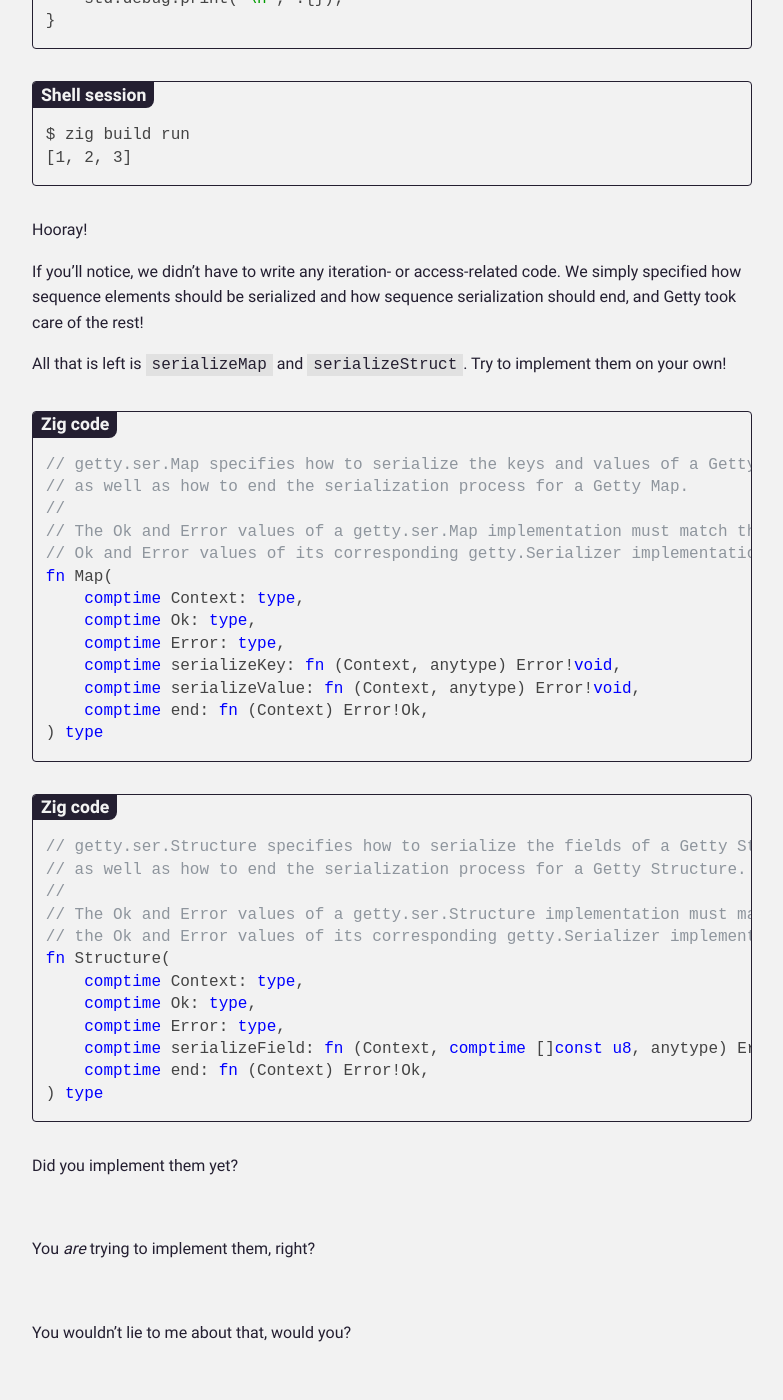
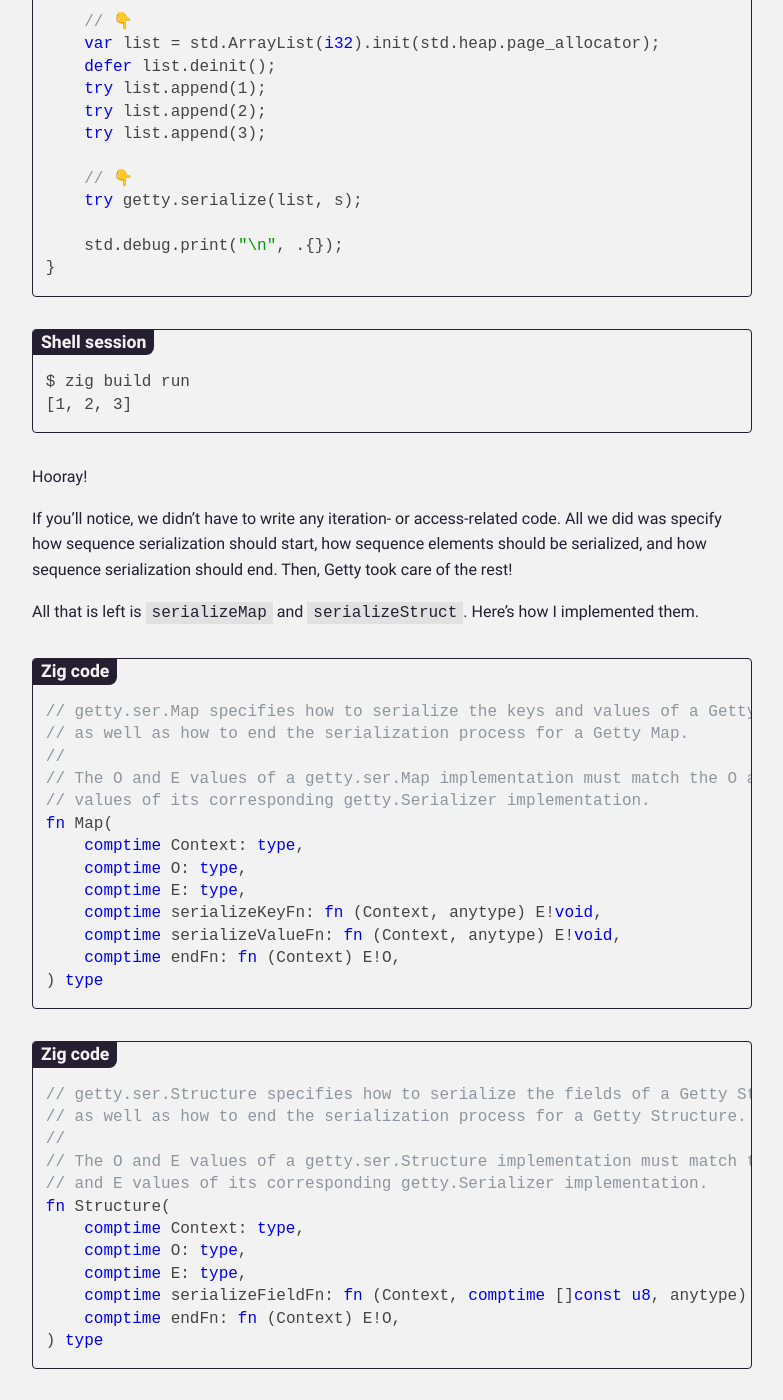
Before and after one commit to getty-zig/getty.so, a Jekyll site: the page built from pages/guide/serializers.md, in a window 1280 px wide and 1400 px high, scrolled down 10657 px. Shown: the whole window, without its empty margins (248-1031 px from the left). Built offline with Jekyll 4.4.1, drawn with Linux system fonts in a browser that asks for light colours; some of the changed text lies outside the part shown.

Commit message:
guide: Update serializers

```diff
--- a/pages/guide/serializers.md
+++ b/pages/guide/serializers.md
@@ -8,7 +8,10 @@ SPDX-License-Identifier: LGPL-2.1-or-later
 
 # Serializers
 
-We will now write a JSON serializer that serializes values by printing their JSON equivalent to `STDERR`. Note that any code we write will be in `src/main.zig` and will be labeled as such.
+Let's write a simple JSON serializer that serializes values by printing their JSON equivalent to `STDERR`. Note that any code we write will be in `src/main.zig` and will be labeled as such.
+
+
+## Scalar Serialization
 
 Every Getty serializer must implement the `getty.Serializer` interface, shown below.
 
@@ -24,12 +27,12 @@ fn Serializer(
     // pointer to it if mutability is required in your method implementations).
     comptime Context: type,
 
-    // Ok is the return type for most of getty.Serializer's required methods.
-    comptime Ok: type,
+    // O is the return type for most of getty.Serializer's required methods.
+    comptime O: type,
 
-    // Error is the error set returned by getty.Serializer's required methods
-    // upon failure.
-    comptime Error: type,
+    // E is the error set returned by getty.Serializer's required methods upon
+    // failure.
+    comptime E: type,
 
     // user_sbt and ser_sbt are user- and serializer- defined Serialization
     // Blocks or Tuples (SBT), respectively.
@@ -60,24 +63,24 @@ fn Serializer(
     // For this tutorial, we'll be providing implementations for all of
     // these methods. However, you can always set any of the required methods
     // to `undefined` if you don't want to support a specific behavior.
-    comptime serializeBool: fn (Context, bool) Error!Ok,
-    comptime serializeEnum: fn (Context, anytype) Error!Ok,
-    comptime serializeFloat: fn (Context, anytype) Error!Ok,
-    comptime serializeInt: fn (Context, anytype) Error!Ok,
-    comptime serializeMap: fn (Context, ?usize) Error!Map,
-    comptime serializeNull: fn (Context) Error!Ok,
-    comptime serializeSeq: fn (Context, ?usize) Error!Seq,
-    comptime serializeSome: fn (Context, anytype) Error!Ok,
-    comptime serializeString: fn (Context, anytype) Error!Ok,
-    comptime serializeStruct: fn (Context, comptime []const u8, usize) Error!Structure,
-    comptime serializeVoid: fn (Context) Error!Ok,
+    comptime serializeBoolFn: fn (Context, bool) E!O,
+    comptime serializeEnumFn: fn (Context, anytype) E!O,
+    comptime serializeFloatFn: fn (Context, anytype) E!O,
+    comptime serializeIntFn: fn (Context, anytype) E!O,
+    comptime serializeMapFn: fn (Context, ?usize) E!Map,
+    comptime serializeNullFn: fn (Context) E!O,
+    comptime serializeSeqFn: fn (Context, ?usize) E!Seq,
+    comptime serializeSomeFn: fn (Context, anytype) E!O,
+    comptime serializeStringFn: fn (Context, anytype) E!O,
+    comptime serializeStructFn: fn (Context, comptime []const u8, usize) E!Structure,
+    comptime serializeVoidFn: fn (Context) E!O,
 ) type
 {% endhighlight %}
 {% endlabel %}
 
 Quite the parameter list!
 
-Luckily though, most of the parameters have default values we can use, so let's start with the following `getty.Serializer` implementation:
+Luckily though, it seems like most of the parameters have default values we can use, so let's kick things off with the following `getty.Serializer` implementation.
 
 {% label src/main.zig %}
 {% highlight zig %}
@@ -114,7 +117,7 @@ const Serializer = struct {
 
 Congratulations! You've just written your first Getty serializer!
 
-Now let's try to serialize a value into JSON by calling `getty.serialize`, which takes a value to serialize and a `getty.Serializer` interface value:
+Let's try serializing a value with it by calling `getty.serialize`, which takes a value to serialize and a `getty.Serializer` interface value.
 
 {% label src/main.zig %}
 {% highlight zig %}
@@ -326,7 +329,12 @@ At this point, the only methods left to implement are those related to compound
 
 - Even though the type of the `value` parameter for many of the required methods is `anytype`, we didn't perform any type validation. That is because Getty ensures that an appropriate type will be passed to each function. For example, strings will be passed to `serializeString` and integers and floating-points will be passed to `serializeNumber`.
 
-Alright, let's move on to compound serialization. Remember the `Map`, `Seq`, and `Structure` parameters of `getty.Serializer`? Well, the reason they exist is because compound types have different access and iteration patterns, but Getty can't possibly know about all of them. To solve this, compound serialization methods (e.g., `serializeSeq`) are only responsible for _starting_ the serialization process before returning a value of either `Map`, `Seq`, or `Structure`. The returned value is then used by the method's caller to finish off serialization.
+
+## Compound Serialization
+
+Alright, let's move on to compound serialization!
+
+Remember the `Map`, `Seq`, and `Structure` parameters of `getty.Serializer`? Well, the reason they exist is because compound types have different access and iteration patterns, but Getty can't possibly know about all of them. As a result, serialization methods like `serializeMap` are responsible only for _starting_ the serialization process, before returning a value of either `Map`, `Seq`, or `Structure`. The returned value is then used by the method's caller to finish off serialization.
 
 To help you understand what I mean, let's implement the `serializeSeq` required method, which returns a value of type `Seq`, which is expected to implement the `getty.ser.Seq` interface.
 
@@ -335,14 +343,14 @@ To help you understand what I mean, let's implement the `serializeSeq` required
 // getty.ser.Seq specifies how to serialize the elements of a Getty Sequence,
 // as well as how to end the serialization process for a Getty Sequence.
 //
-// The Ok and Error values of a getty.ser.Seq implementation must match the
-// Ok and Error values of its corresponding getty.Serializer implementation.
+// The O and E values of a getty.ser.Seq implementation must match the O and E
+// values of its corresponding getty.Serializer implementation.
 fn Seq(
     comptime Context: type,
-    comptime Ok: type,
-    comptime Error: type,
-    comptime serializeElement: fn (Context, anytype) Error!void,
-    comptime end: fn (Context) Error!Ok,
+    comptime O: type,
+    comptime E: type,
+    comptime serializeElementFn: fn (Context, anytype) E!void,
+    comptime endFn: fn (Context) E!O,
 ) type
 {% endhighlight %}
 {% endlabel %}
@@ -463,24 +474,24 @@ $ zig build run
 
 Hooray!
 
-If you'll notice, we didn't have to write any iteration- or access-related code. We simply specified how sequence elements should be serialized and how sequence serialization should end, and Getty took care of the rest!
+If you'll notice, we didn't have to write any iteration- or access-related code. All we did was specify how sequence serialization should start, how sequence elements should be serialized, and how sequence serialization should end. Then, Getty took care of the rest!
 
-All that is left is `serializeMap` and `serializeStruct`. Try to implement them on your own!
+All that is left is `serializeMap` and `serializeStruct`. Here's how I implemented them.
 
 {% label Zig code %}
 {% highlight zig %}
 // getty.ser.Map specifies how to serialize the keys and values of a Getty Map,
 // as well as how to end the serialization process for a Getty Map.
 //
-// The Ok and Error values of a getty.ser.Map implementation must match the
-// Ok and Error values of its corresponding getty.Serializer implementation.
+// The O and E values of a getty.ser.Map implementation must match the O and E
+// values of its corresponding getty.Serializer implementation.
 fn Map(
     comptime Context: type,
-    comptime Ok: type,
-    comptime Error: type,
-    comptime serializeKey: fn (Context, anytype) Error!void,
-    comptime serializeValue: fn (Context, anytype) Error!void,
-    comptime end: fn (Context) Error!Ok,
+    comptime O: type,
+    comptime E: type,
+    comptime serializeKeyFn: fn (Context, anytype) E!void,
+    comptime serializeValueFn: fn (Context, anytype) E!void,
+    comptime endFn: fn (Context) E!O,
 ) type
 {% endhighlight %}
 {% endlabel %}
@@ -490,39 +501,17 @@ fn Map(
 // getty.ser.Structure specifies how to serialize the fields of a Getty Structure,
 // as well as how to end the serialization process for a Getty Structure.
 //
-// The Ok and Error values of a getty.ser.Structure implementation must match
-// the Ok and Error values of its corresponding getty.Serializer implementation.
+// The O and E values of a getty.ser.Structure implementation must match the O
+// and E values of its corresponding getty.Serializer implementation.
 fn Structure(
     comptime Context: type,
-    comptime Ok: type,
-    comptime Error: type,
-    comptime serializeField: fn (Context, comptime []const u8, anytype) Error!void,
-    comptime end: fn (Context) Error!Ok,
+    comptime O: type,
+    comptime E: type,
+    comptime serializeFieldFn: fn (Context, comptime []const u8, anytype) E!void,
+    comptime endFn: fn (Context) E!O,
 ) type
 {% endhighlight %}
 {% endlabel %}
-
-Did you implement them yet?
-
-<br>
-
-You _are_ trying to implement them, right?
-
-<br>
-
-You wouldn't lie to me about that, would you?
-
-<br>
-
-_Right?_
-
-<br>
-
-. . .
-
-<br>
-
-Okay, here's how I did it.
 
 {% label src/main.zig %}
 {% highlight zig %}
```
Also changed, not shown: other parts of pages/guide/serializers.md (+59 -50 lines).
